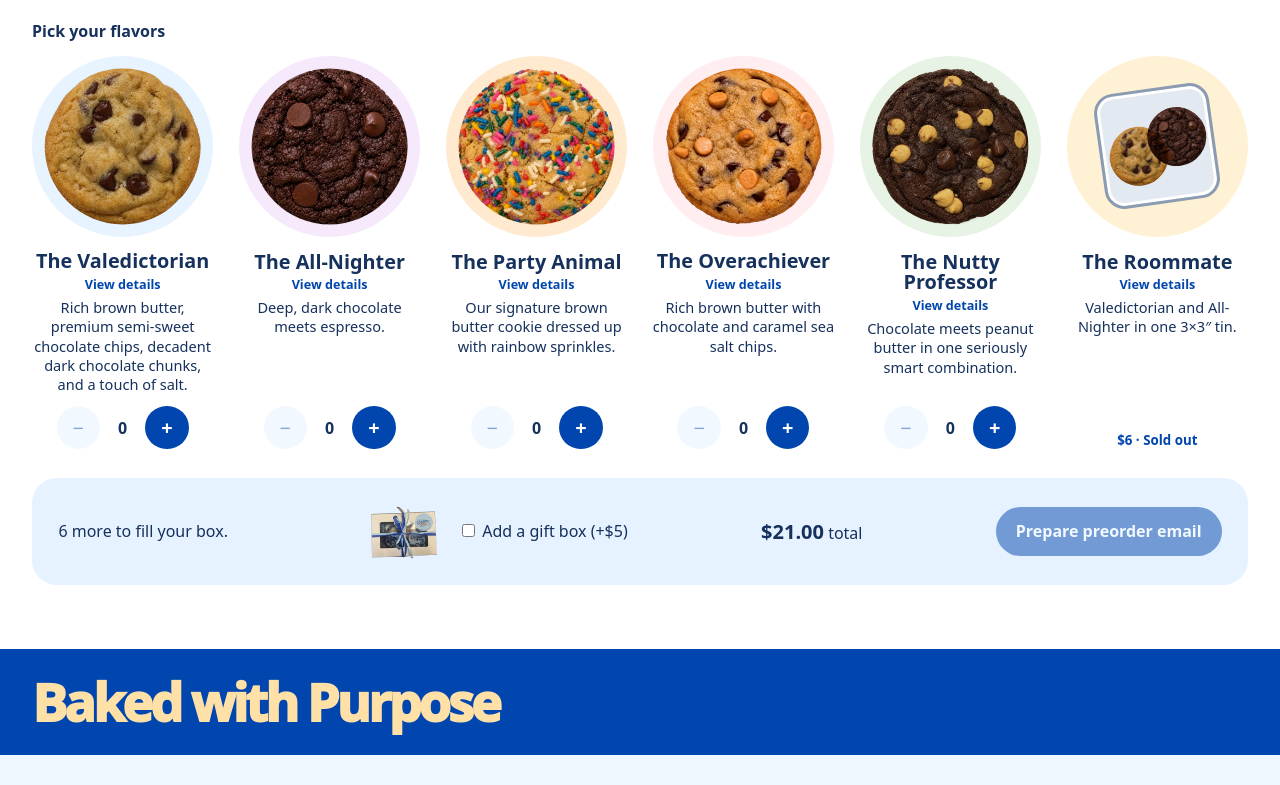
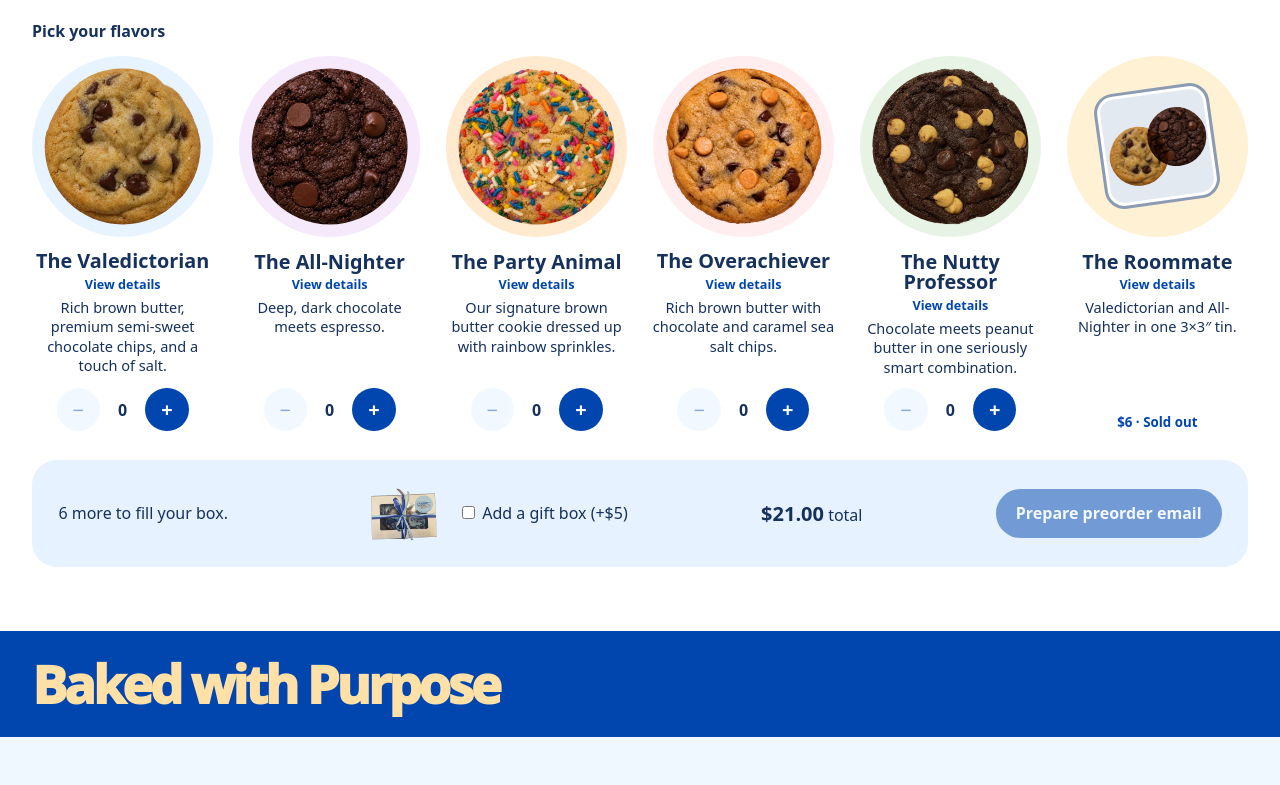
Before and after one commit to sarahtroup/Campuscookies, a plain HTML site: page index.html in a window 1280 px wide. Shown: the part 1252-2037 px from the top of the page. Drawn offline with Linux system fonts and the light colour scheme.

Commit message:
Remove dark chocolate chunks from Valedictorian descriptions

```diff
--- a/index.html
+++ b/index.html
@@ -284,7 +284,7 @@ const sizes = [6, 12, 24, 36, 48];
 const pricePerCookie = 350;
 const giftPrice = 500;
 const flavors = [
-  ["Valedictorian", "Rich brown butter, premium semi-sweet chocolate chips, decadent dark chocolate chunks, and a touch of salt.", "valedictorian"],
+  ["Valedictorian", "Rich brown butter, premium semi-sweet chocolate chips, and a touch of salt.", "valedictorian"],
   ["All-Nighter", "Deep, dark chocolate meets espresso.", "all-nighter"],
   ["Party Animal", "Our signature brown butter cookie dressed up with rainbow sprinkles.", "party-animal"],
   ["Overachiever", "Rich brown butter with chocolate and caramel sea salt chips.", "overachiever"],
@@ -292,7 +292,7 @@ const flavors = [
 ];
 const cookieDetails = {
   "valedictorian": [
-    "Our signature brown butter chocolate chip cookie. Rich brown butter, premium semi-sweet chocolate chips, decadent dark chocolate chunks, and a touch of salt. Classic, refined, and at the top of its class.",
+    "Our signature brown butter chocolate chip cookie. Rich brown butter, premium semi-sweet chocolate chips, and a touch of salt. Classic, refined, and at the top of its class.",
     "butter, all-purpose flour, organic brown sugar, granulated sugar, baking soda, salt, semi-sweet chocolate chips.",
     true
   ],
```
